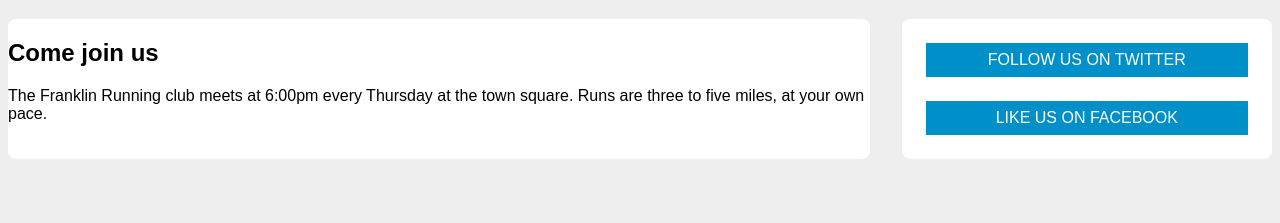
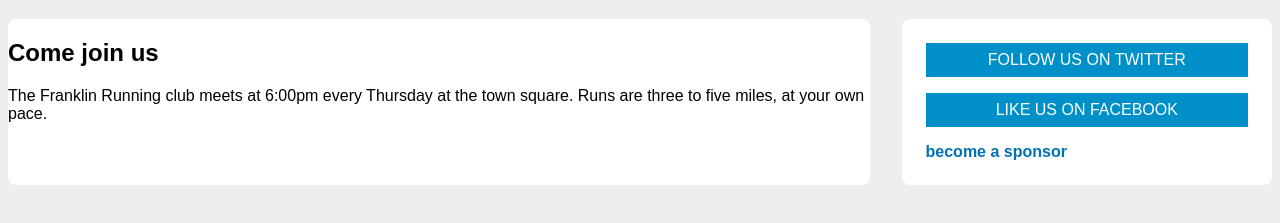
Before and after one commit to BabaSar/CSS-In-Depth-Exercises, a plain HTML site: page Chapter 3/3a/index.html in a window 1280 px wide. Shown: the part 61-284 px from the top of the page. Drawn offline with Linux system fonts and the light colour scheme.

Commit message:
added last section
added last section

```diff
--- a/Chapter 3/3a/index.html
+++ b/Chapter 3/3a/index.html
@@ -21,6 +21,7 @@
             <aside class="sidebar">
                 <a href="" class="button-link">Follow us on Twitter</a>
                 <a href="" class="button-link">Like us on Facebook</a>
+                <a href="" class="sponsor-link">become a sponsor</a>
             </aside>
         </div>
     </body>
--- a/Chapter 3/3a/style.css
+++ b/Chapter 3/3a/style.css
@@ -30,6 +30,7 @@ header {
     display: table-cell;
     width: 30%;
     padding: 1.5em;
+    margin-top: 0;
     margin-left: 2em;
     /* Flexbox will sort out if margin/padding exceeds 100% */
     background-color: #fff;
@@ -47,6 +48,17 @@ header {
     text-transform: uppercase;
 }
 
-.button-link + .button-link {
+/* .button-link + .button-link {
     margin-top: 1.5em;
+} */
+
+.sponsor-link {
+    display: block;
+    color: #0072b0;
+    font-weight: bold;
+    text-decoration: none;
 }
+
+body * + * {
+    margin-top: 1em;
+}
```
